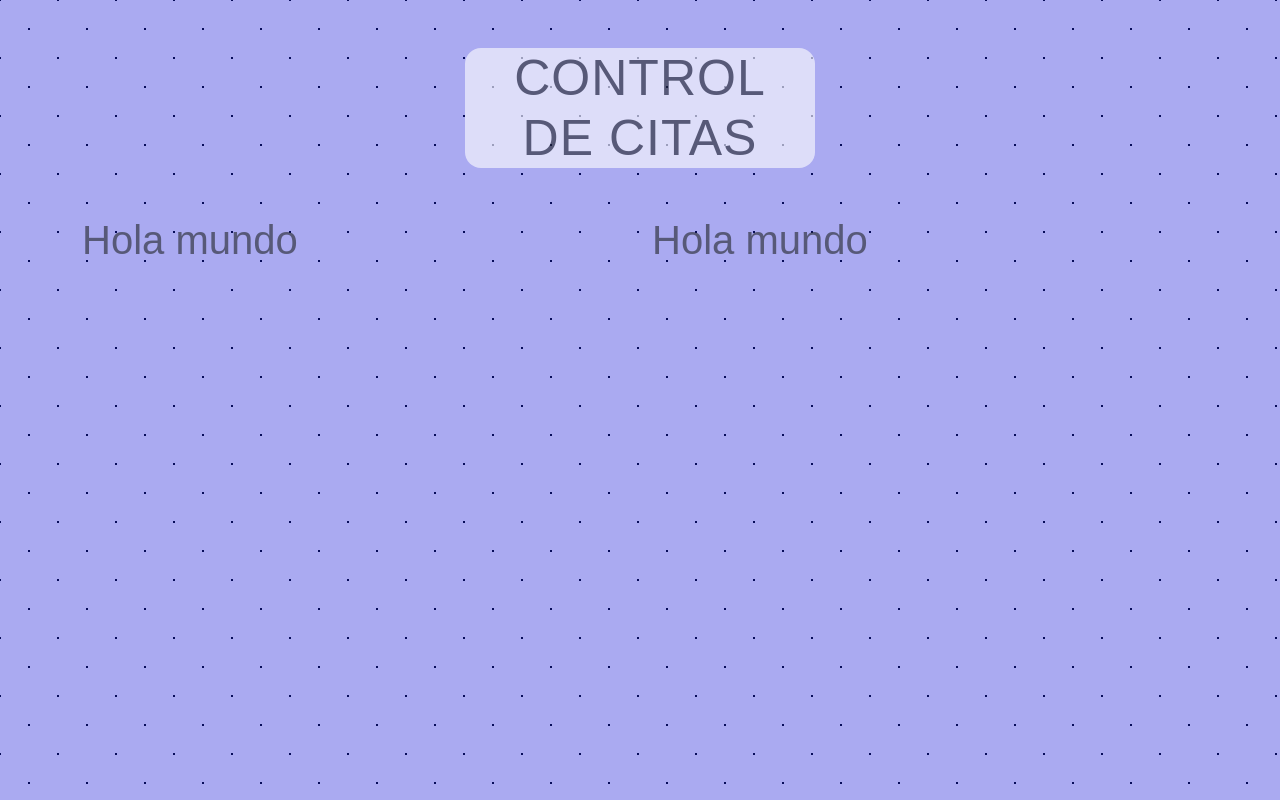
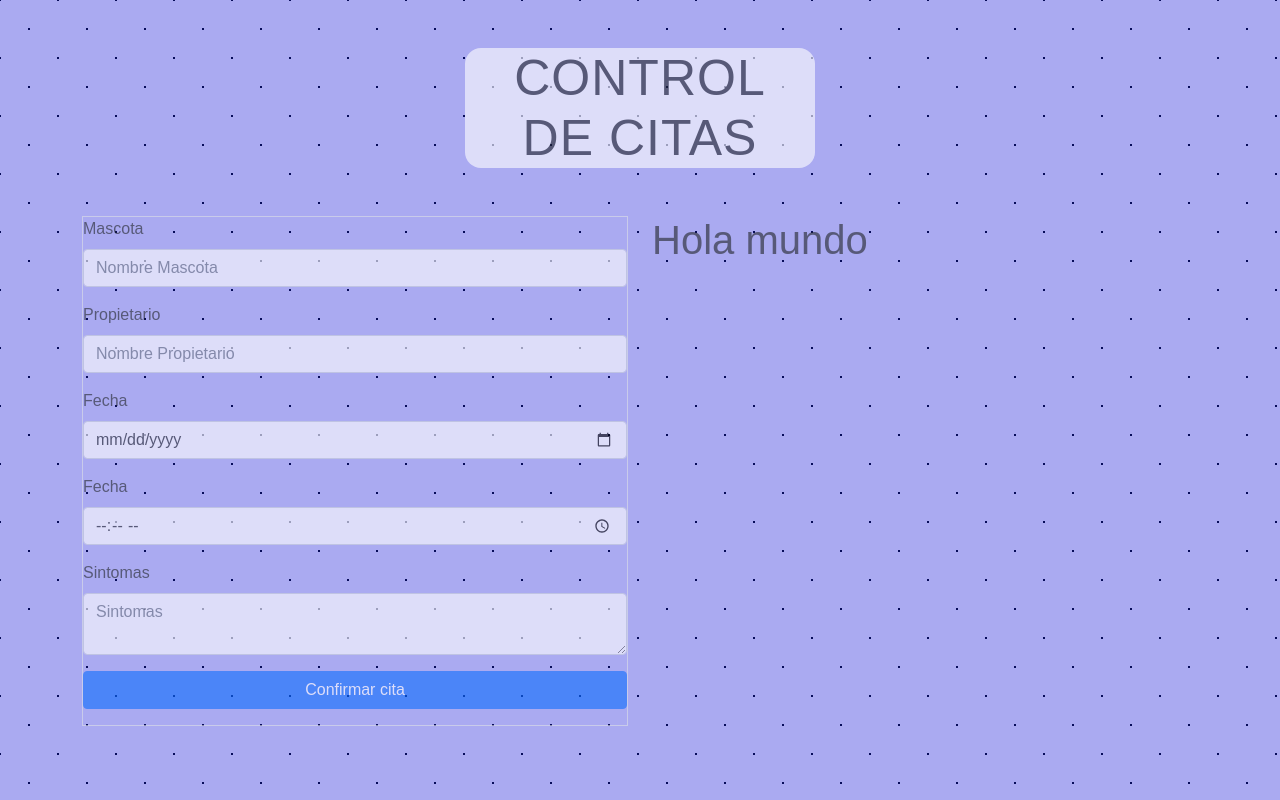
Before and after one commit to MaxiDiaz11/ControlDeCitas-React, a React (Create React App) app: page / in a window 1280 px wide. Built offline with nearby package versions, Linux system fonts and the light colour scheme.

Commit message:
Se agrego la carpeta components, un formulario con los campos correspondientes a la cita y se importo en el App.js

```diff
--- a/src/App.js
+++ b/src/App.js
@@ -1,4 +1,5 @@
 import React, { Fragment } from 'react';
+import Formulario from './components/Formulario'
 
 function App() {
   return (
@@ -14,7 +15,7 @@ function App() {
         <section className="container">
           <div className="row">
             <div className="col-6">
-              <h1>Hola mundo</h1>
+              <Formulario />
             </div>
             <div className="col-6">
               <h1>Hola mundo</h1>
--- /dev/null
+++ b/src/components/Formulario.js
@@ -0,0 +1,52 @@
+import React, { Fragment } from "react";
+
+const Formulario = () => {
+  // mascota: "",
+  //   propietario: "",
+  //   fecha: "",
+  //   hora: "",
+  //   sintomas: "",
+  return (
+    <Fragment>
+      <form className="border">
+        <div className="mb-3">
+          <label className="form-label">Mascota</label>
+          <input
+            type="text"
+            className="form-control"
+            name="mascota"
+            placeholder="Nombre Mascota"
+          ></input>
+        </div>
+        <div className="mb-3">
+          <label className="form-label">Propietario</label>
+          <input
+            type="text"
+            className="form-control"
+            name="propietario"
+            placeholder="Nombre Propietario"
+          ></input>
+        </div>
+        <div className="mb-3">
+          <label className="form-label">Fecha</label>
+          <input type="date" className="form-control" name="fecha"></input>
+        </div>
+        <div className="mb-3">
+          <label className="form-label">Fecha</label>
+          <input type="time" className="form-control" name="hora"></input>
+        </div>
+        <div className="mb-3">
+          <label className="form-label">Sintomas</label>
+          <textarea
+            class="form-control"
+            placeholder="Sintomas"
+            name="sintomas"
+          ></textarea>
+        </div>
+        <button type="submit" class="btn btn-primary mb-3 w-100">Confirmar cita</button>
+      </form>
+    </Fragment>
+  );
+};
+
+export default Formulario;
```
